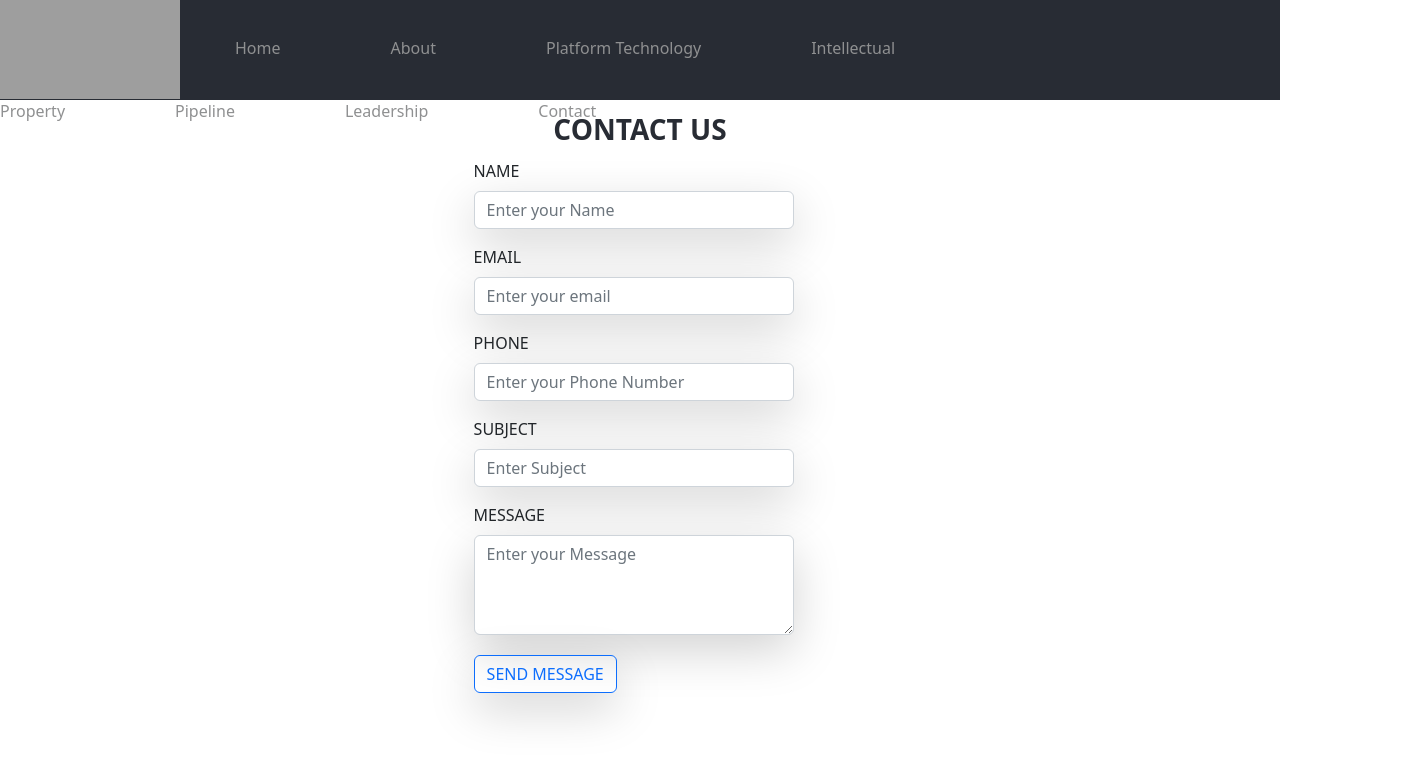
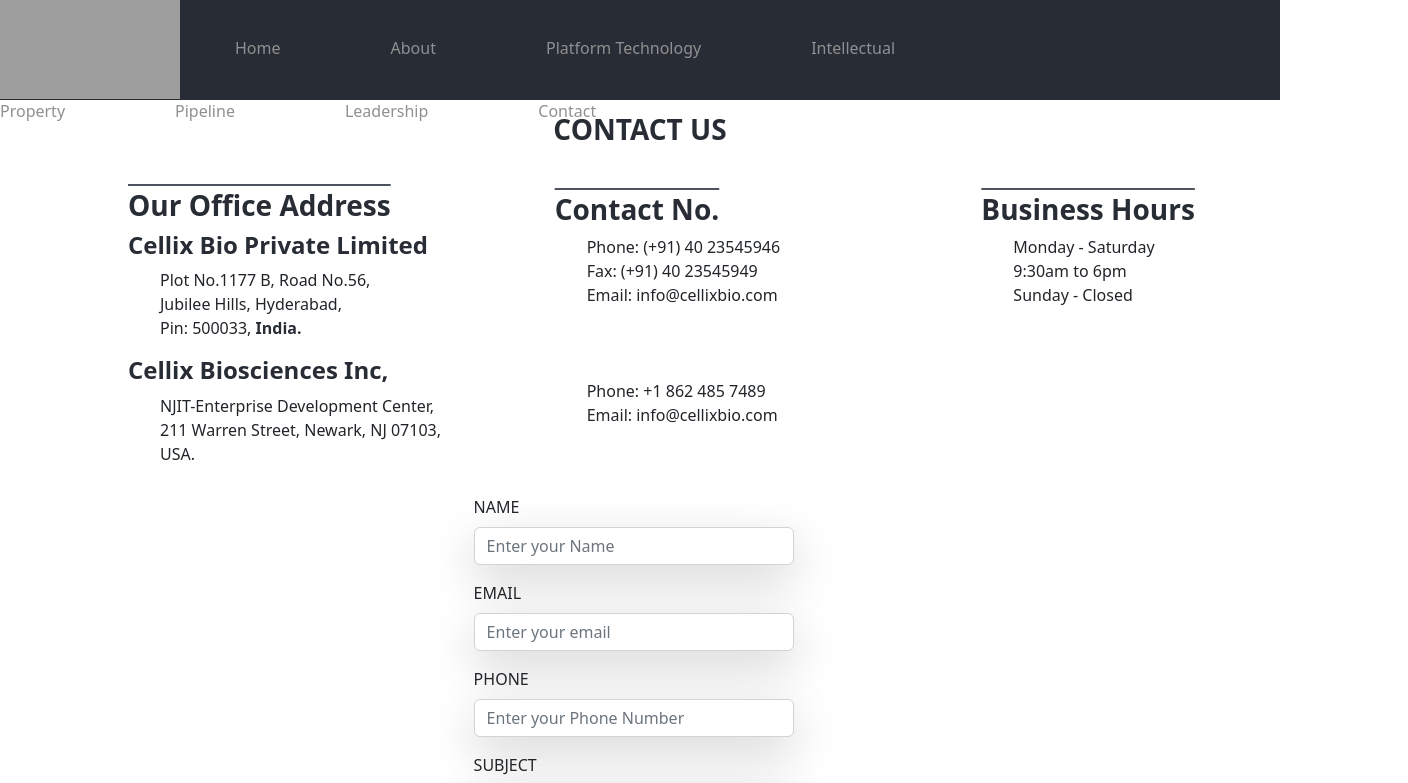
Before and after one commit to Harshamasina/Cellix_Bio, a React (Create React App) app in the folder cellixbio/: page /Contact in a window 1280 px wide. Shown: the top 783 px of the page, 1408 px wide, since content can reach past the window. Built offline with nearby package versions, Linux system fonts and the light colour scheme; grey boxes are pictures that could not be loaded.

Commit message:
changed contact and Leadership

```diff
--- a/cellixbio/src/App.css
+++ b/cellixbio/src/App.css
@@ -167,9 +167,30 @@
   margin-top: 2%;
 }
 
-.LulContainer{
+/* .LulContainer{
   margin-left: 50%;
+} */
+
+.LFlex{
+  display: flex;
+  margin-top: 2%;
 }
+
+.LImageDiv{
+  flex: 1;
+  margin-left: 20%;
+}
+
+.LImage{
+  width: 70%;
+  height: 70%
+}
+
+.LDetails{
+  flex: 1;
+  margin-right: 30%;
+}
+
 
 .Lul{
   list-style-type: none;
@@ -185,7 +206,6 @@
   font-size: large;
   padding: 10;
   margin-left: 24%;
-  margin-top: 2%;
 }
 
 .Lp{
@@ -194,7 +214,7 @@
   padding: 10;
 }
 
-.CUh3{
+.CUh2{
   text-align: center;
   font-weight: bold;
   color: #282c34;
@@ -206,6 +226,62 @@
   margin-top: 1%;
   margin-left: 37%;
 }
+
+.CUContainer{
+  display: flex;
+  width: 100%;
+  margin-left: 10%;
+}
+
+.CUOOA{
+  flex: 1;
+  margin-top: 1.7%;
+}
+
+.CUCN{
+  flex: 1;
+  margin-top: 2%;
+}
+
+.CUBH{
+  flex: 1;
+  margin-top: 2%;
+}
+
+.CUOOAUL{
+  list-style-type: none;
+  margin-top: 2%;
+}
+
+.CUCNUL{
+  list-style-type: none;
+  margin-top: 2%;
+}
+
+.CUBHUL{
+  list-style-type: none;
+  margin-top: 2%;
+}
+
+.CUh3{
+  color: #282c34;
+  text-decoration: overline;
+  text-decoration-color: #4e545f;
+  font-weight: bolder;
+  margin-top: 3%;
+}
+
+.CUh4{
+  color: #282c34;
+  font-weight: bold;
+  margin-top: 2%;
+}
+
+.CUSpan{
+  color: #282c34;
+  font-weight: bold;
+}
+
 .accordion-button{
   color:#4e545f  !important;
   background-color: #282c34 !important;
--- a/cellixbio/src/Components/Navbar/Contact.js
+++ b/cellixbio/src/Components/Navbar/Contact.js
@@ -30,7 +30,46 @@
 
     return(
         <div>
-            <h3 className='CUh3'>CONTACT US</h3>
+            <h3 className='CUh2'>CONTACT US</h3>
+
+            <div className='CUContainer'>
+                <div className='CUOOA'>
+                    <h3 className='CUh3'>Our Office Address</h3>
+                    <h4 className='CUh4'>Cellix Bio Private Limited</h4>
+                    <ul className='CUOOAUL'>
+                        <li>Plot No.1177 B, Road No.56,</li>
+                        <li>Jubilee Hills, Hyderabad,</li>
+                        <li>Pin: 500033, <span className='CUSpan'>India.</span></li>
+                    </ul>
+                    <h4 className='CUh4'>Cellix Biosciences Inc,</h4>
+                    <ul className='CUOOAUL'>
+                        <li>NJIT-Enterprise Development Center,</li>
+                        <li>211 Warren Street, Newark, NJ 07103,</li>
+                        <li><span className=''>USA.</span></li>
+                    </ul>
+                </div>
+
+                <div className='CUCN'>
+                   <h3 className='CUh3'>Contact No.</h3>
+                   <ul className='CUCNUL'>
+                        <li>Phone: (+91) 40 23545946</li>
+                        <li>Fax: (+91) 40 23545949</li>
+                        <li>Email: info@cellixbio.com</li> <br></br><br></br><br></br>
+                        <li>Phone: +1 862 485 7489</li>
+                        <li>Email: info@cellixbio.com</li>
+                   </ul>
+                </div>
+
+                <div className='CUBH'>
+                    <h3 className='CUh3'>Business Hours</h3>
+                    <ul className='CUBHUL'>
+                        <li><span>Monday - Saturday</span></li>
+                        <li>9:30am to 6pm</li>
+                        <li>Sunday - Closed</li>
+                    </ul>
+                </div>
+            </div>
+
             <div className='CUFormContainer'>
                 <Form>
                     <Form.Group className="mb-3" controlId="formBasicEmail">
--- a/cellixbio/src/Components/Navbar/Leadership.js
+++ b/cellixbio/src/Components/Navbar/Leadership.js
@@ -5,16 +5,20 @@
             <div>
                 <h4 className="Lh4">Management Team</h4>
             </div>
-            {/* <div>
-                <img src="https://www.cellixbio.com/images/team/MaheshKandula1.jpg" alt="L1"></img>
-            </div> */}
-            <div className="LulContainer">
+
+            <div className="LFlex">
+                <div className="LImageDiv">
+                <img className="LImage" src="https://www.cellixbio.com/images/team/MaheshKandula1.jpg" alt="L1"></img>
+                </div>
+
+                <div className="LDetails">
                     <ul className="Lul">
                         <li>Mahesh Kandula</li>
                         <li>Director</li>
                         <li>Drug Design and Development, Innovation & IP</li>
                         <li>Founder</li>
                     </ul>
+                </div>
             </div>
             <div className="LpContainer">
                 <p className="Lp">Mahesh brings over 18 years of scientific and entrepreneurial experience in the life science industry. Mr. Kandula has been named an inventor on 72 United States Issued Patents, 29 United States Patent Pending Applications and more than 226 International Patent Applications. Mr. Kandula received his Master of Technology degree from IIT Kharagpur.</p>
```
Lines whose indentation alone changed are shown as unchanged.
